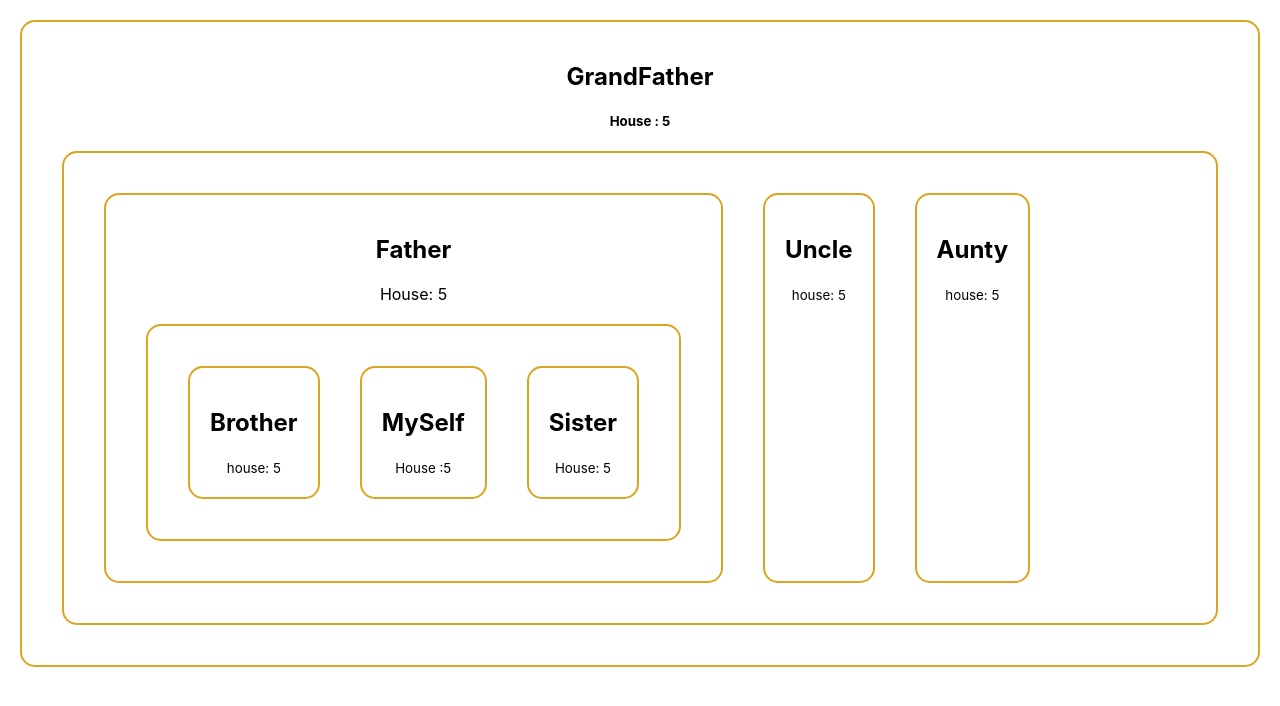
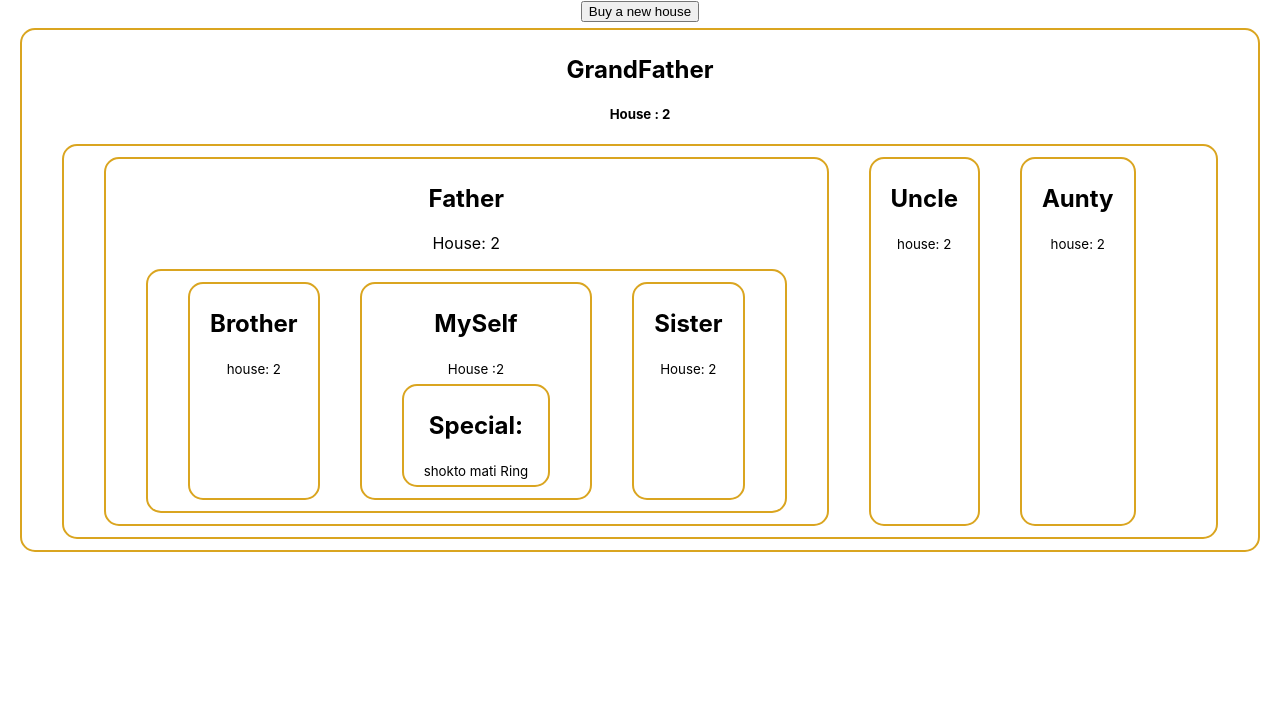
Before and after one commit to saifulislammunna/grand-father-context, a React (Create React App) app: page / in a window 1280 px wide. Shown: the top 706 px of the page. Built offline with nearby package versions, Linux system fonts and the light colour scheme.

Commit message:
context-api-added

```diff
--- a/src/App.css
+++ b/src/App.css
@@ -4,7 +4,7 @@
 
 .App div{
   border: 2px solid goldenrod;
-  margin: 20px;
-  padding: 20px;
+  margin:6px 20px;
+  padding:5px 20px;
   border-radius: 15px;
 }
--- a/src/App.js
+++ b/src/App.js
@@ -1,12 +1,19 @@
 import logo from './logo.svg';
 import './App.css';
 import GrandFather from './components/GrandFather/GrandFather';
+import { createContext, useState } from 'react';
 
+export const RingContext  = createContext('ring')
 function App() {
+  const [house,setHouse] = useState(2);
+  const ornaments = 'shokto mati Ring'
   return (
-    <div className="App">
-       <GrandFather house="5"></GrandFather>
+    <RingContext.Provider value = {ornaments}>
+      <div className="App">
+      <button onClick={() => setHouse(house+1)}>Buy a new house</button>
+       <GrandFather house= {house} ornaments={ornaments}></GrandFather>
     </div>
+    </RingContext.Provider>
   );
 }
 
--- a/src/components/Father/Father.js
+++ b/src/components/Father/Father.js
@@ -4,14 +4,14 @@ import MySelf from '../MySelf/MySelf';
 import Sister from '../Sister/Sister';
 
 const Father = (props) => {
-    const {house} = props;
+    const {house, ornaments} = props;
     return (
         <div>
             <h2>Father</h2>
             <p>House: {house}</p>
             <div style={{display:'flex'}}>
                 <Brother house= {house}></Brother>
-                <MySelf house= {house}></MySelf>
+                <MySelf house= {house} ></MySelf>
                 <Sister house= {house}></Sister>
             </div>
         </div>
--- a/src/components/GrandFather/GrandFather.js
+++ b/src/components/GrandFather/GrandFather.js
@@ -4,13 +4,13 @@ import Father from '../Father/Father';
 import Uncle from '../Uncle/Uncle';
 
 const GrandFather = (props) => {
-    const {house} = props;
+    const {house } = props;
     return (
         <div>
             <h2>GrandFather</h2>
             <h5>House : {house}</h5>
            <div style={{display: 'flex'}}>
-           <Father house={house}></Father>
+           <Father house={house}  ></Father>
            <Uncle house={house}></Uncle>
            <Aunt house={house}></Aunt>
            </div>
--- a/src/components/MySelf/MySelf.js
+++ b/src/components/MySelf/MySelf.js
@@ -1,11 +1,13 @@
 import React from 'react';
+import Special from '../Special/Special';
 
 const MySelf = (props) => {
-    const {house} = props;
+    const {house } = props;
     return (
         <div>
             <h2>MySelf</h2>
             <small>House :{house}</small>
+            <Special  ></Special>
         </div>
     );
 };
--- /dev/null
+++ b/src/components/Special/Special.js
@@ -0,0 +1,16 @@
+import React, { useContext } from 'react';
+import { RingContext } from '../../App';
+
+const Special = ( ) => {
+
+    const ornaments = useContext(RingContext);
+
+    return (
+        <div>
+            <h2>Special: </h2>
+            <small>{ornaments}</small>
+        </div>
+    );
+};
+
+export default Special;
```
